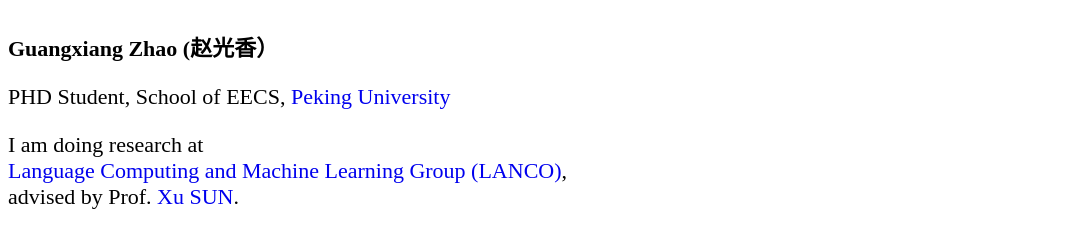
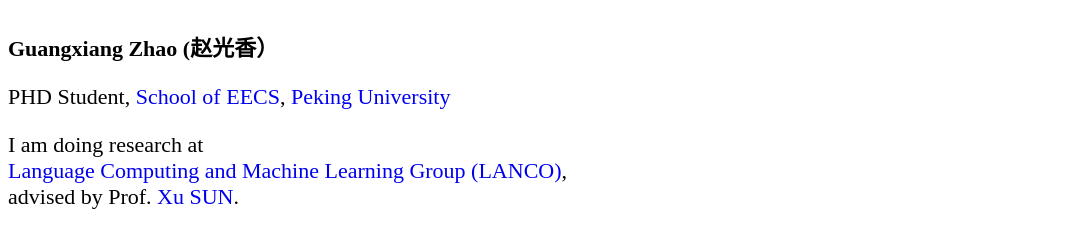
Before and after one commit to zhaoguangxiang/zhaoguangxiang.github.io, a plain HTML site: page index.html in a window 1280 px wide. Shown: the top 229 px of the page, 192-1280 px from the left. Drawn offline with Linux system fonts and the light colour scheme.

Commit message:
Update index.html

```diff
--- a/index.html
+++ b/index.html
@@ -61,7 +61,7 @@ function copy(dest, source) {
 <td width="84%">
 <body>
  <p><strong>Guangxiang Zhao (赵光香）</strong></p>
- <p>PHD Student, School of EECS, <a href="https://www.pku.edu.cn/">Peking University</a></p>
+ <p>PHD Student, <a href="https://eecs.pku.edu.cn/index.htm">School of EECS</a>, <a href="https://www.pku.edu.cn/">Peking University</a></p>
  <p>I am doing research at <br> <a href="http://lanco.pku.edu.cn/">Language Computing and Machine Learning Group (LANCO)</a>, <br> advised by Prof. <a href="https://xusun.org/">Xu SUN</a>.</p>
 <!-- <p><a href="https://tobiaslee.top">Blog</a> <br> -->
   <a href="https://github.com/zhaoguangxiang">GitHub</a> <br>
```
